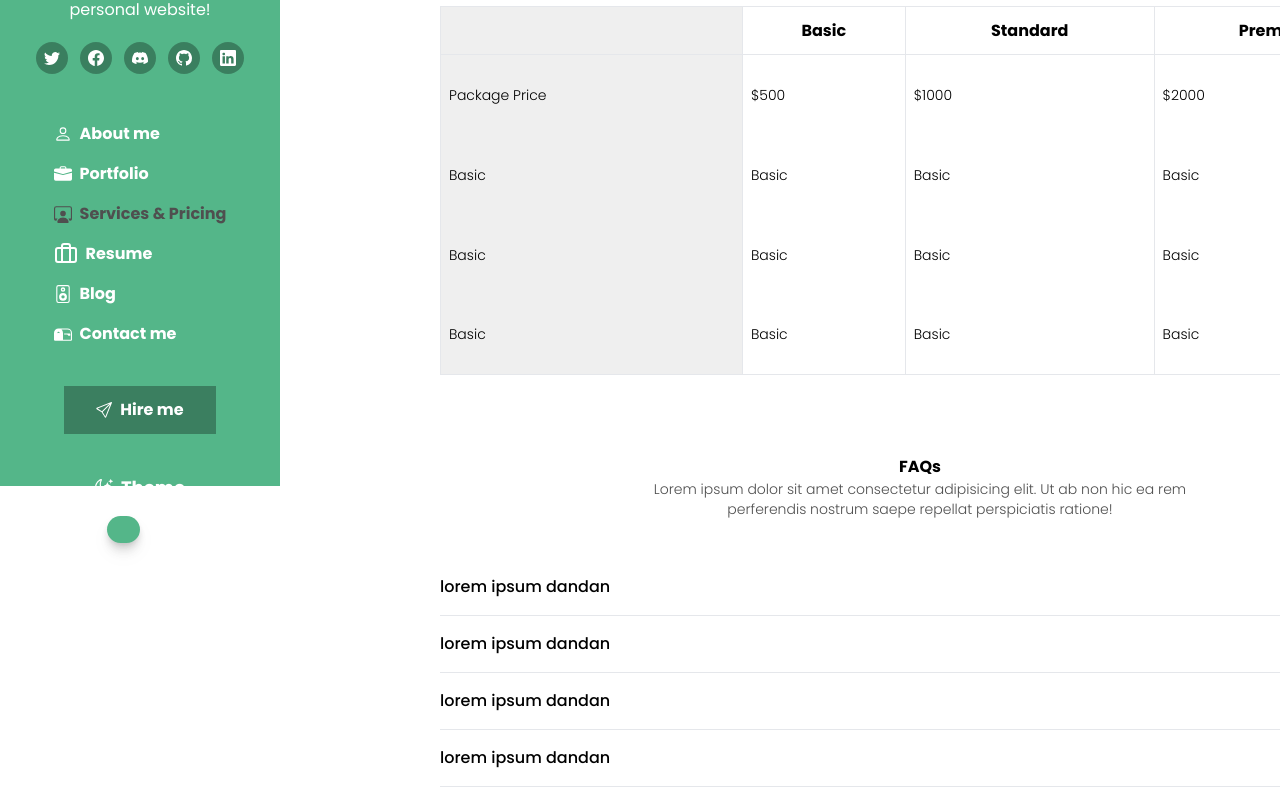
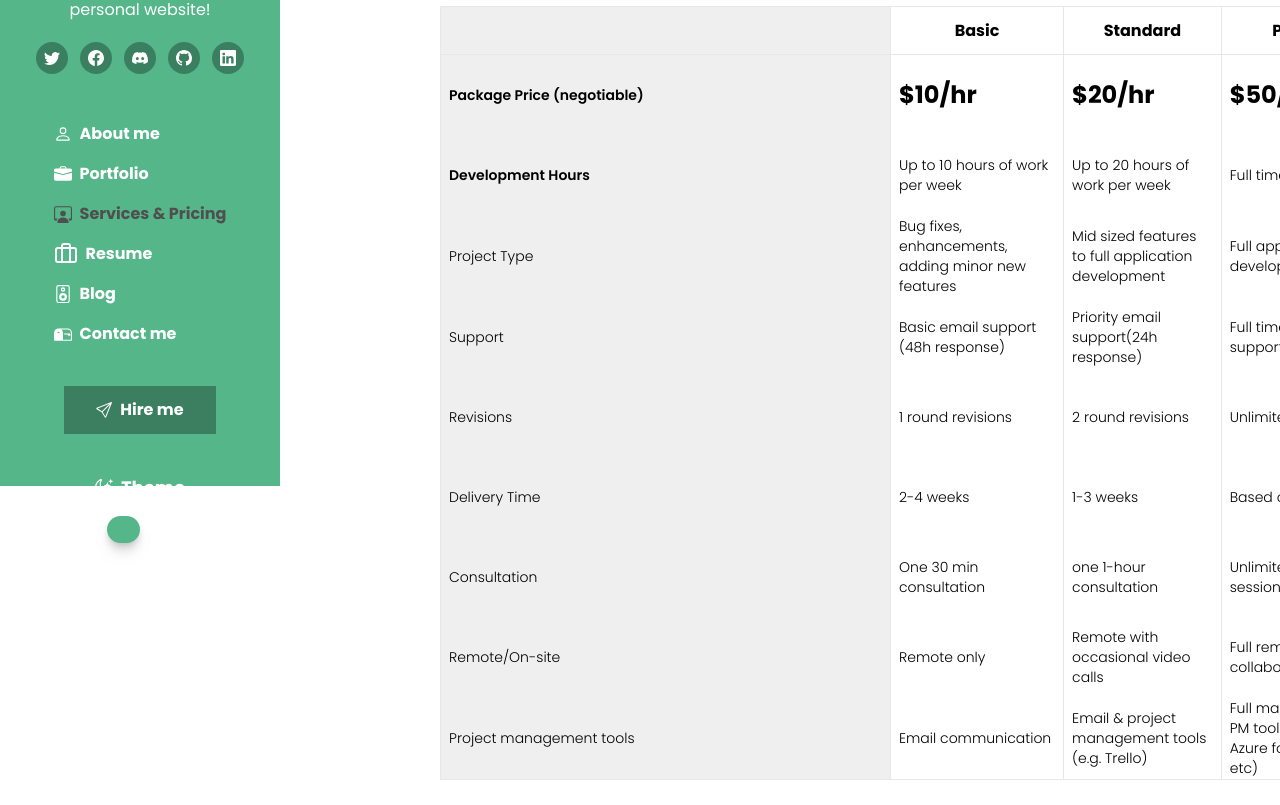
Before and after one commit to ovie-daveth/react-portfolio, a React (Create React App) app: page /services in a window 1280 px wide. Shown: the part 314-1119 px from the top of the page. Built offline with nearby package versions, Linux system fonts and the light colour scheme.

Commit message:
contact page and services page implemented

```diff
--- a/src/constant.js
+++ b/src/constant.js
@@ -134,3 +134,30 @@ export const ListItems = [
   { id: 4, title: 'Articles' },
   { id: 5, title: 'Openings' },
 ];
+
+export const faqs = [
+  {
+    question: "What types of projects do you take on?",
+    answer: "I specialize in building custom software solutions, ranging from small bug fixes and feature enhancements to full-scale web and mobile application development. As to the nature it includes web3 with rust, solidity and javascript; web2 with c#, dotnet, nodejs, react, angular and nestjs; mobile with reactNative; database mgt with sql, nosql (mongodb). If you're unsure whether your project fits, feel free to reach out for a consultation!"
+  },
+  {
+    question: "How do you handle revisions and feedback?",
+    answer: "Depending on the package you choose, I offer 1 to unlimited rounds of revisions. Revisions ensure that the final product meets your expectations, and you can always share your feedback during our scheduled review sessions."
+  },
+  {
+    question: "What is your availability and typical turnaround time?",
+    answer: "For the Basic package, I’m available for up to 10 hours a week, with a turnaround time of 2-4 weeks. For Standard and Premium packages, I can dedicate more hours and offer quicker turnarounds, typically within 1-2 weeks or faster for urgent projects."
+  },
+  {
+    question: "How do payments and billing work?",
+    answer: "I offer flexible, negotiable pricing based on an hourly rate. You can choose between hourly billing or milestone-based payments. Invoices are issued weekly or upon milestone completion, depending on your preference."
+  },
+  {
+    question: "What tools do you use to manage projects?",
+    answer: "I use email for communication in the Basic package. For Standard and Premium packages, I integrate tools like Trello, Jira, and Slack for better collaboration, progress tracking, and live updates. This helps keep the project on track and ensures transparency."
+  },
+  {
+    question: "Can I upgrade my package during the project?",
+    answer: "Absolutely! If your project grows in scope or you need additional support, you can upgrade your package at any time. We can adjust the pricing and timeline accordingly to fit your evolving needs."
+  }
+]
--- a/src/index.css
+++ b/src/index.css
@@ -49,3 +49,6 @@ code {
     font-family: 'Fira Code', monospace;
     overflow-x: auto;
   }
+  .borderRadius{
+    border-radius: 8px;
+  }
--- a/src/pages/services/Service.tsx
+++ b/src/pages/services/Service.tsx
@@ -3,6 +3,7 @@ import Layout from '../../_layout.tsx'
 import Button from '../../components/atoms/Button.tsx'
 import HireMe from '../../components/HireMe.tsx'
 import Accordions from '../../components/atoms/Accordions.tsx'
+import { faqs } from '../../constant.js'
 
 
 const Service = () => {
@@ -32,28 +33,58 @@ const Service = () => {
                   </thead>
                   <tbody className='font-light text-sm'>
                     <tr>
-                      <td className='px-2  border-r-[1.3px] h-20  bg-card_bg dark:bg-dark-card_bg'>Package Price</td>
-                      <td className='px-2  border-r-[1.3px] h-20'>$500</td>
-                      <td className='px-2  border-r-[1.3px] h-20'>$1000</td>
-                      <td className='px-2  border-r-[1.3px] h-20'>$2000</td>
+                      <td className='px-2 border-r-[1.3px] h-20  bg-card_bg dark:bg-dark-card_bg w-[450px] font-semibold'>Package Price (negotiable)</td>
+                      <td className='px-2  border-r-[1.3px] h-20 text-2xl font-bold'>$10/hr</td>
+                      <td className='px-2  border-r-[1.3px] h-20 text-2xl font-bold'>$20/hr</td>
+                      <td className='px-2  border-r-[1.3px] h-20 text-2xl font-bold'>$50/hr</td>
                     </tr>
                     <tr>
-                      <td className='px-2  border-r-[1.3px] h-20  bg-card_bg dark:bg-dark-card_bg'>Basic</td>
-                      <td className='px-2  border-r-[1.3px] h-20'>Basic</td>
-                      <td className='px-2  border-r-[1.3px] h-20'>Basic</td>
-                      <td className='px-2  border-r-[1.3px] h-20'>Basic</td>
+                      <td className='px-2  border-r-[1.3px] h-20  bg-card_bg dark:bg-dark-card_bg font-semibold'>Development Hours</td>
+                      <td className='px-2  border-r-[1.3px] h-20'>Up to 10 hours of work per week</td>
+                      <td className='px-2  border-r-[1.3px] h-20'>Up to 20 hours of work per week</td>
+                      <td className='px-2  border-r-[1.3px] h-20'>Full time availability</td>
                     </tr>
                     <tr>
-                      <td className='px-2  border-r-[1.3px] h-20  bg-card_bg dark:bg-dark-card_bg'>Basic</td>
-                      <td className='px-2  border-r-[1.3px] h-20'>Basic</td>
-                      <td className='px-2  border-r-[1.3px] h-20'>Basic</td>
-                      <td className='px-2  border-r-[1.3px] h-20'>Basic</td>
+                      <td className='px-2  border-r-[1.3px] h-20  bg-card_bg dark:bg-dark-card_bg'>Project Type</td>
+                      <td className='px-2  border-r-[1.3px] h-20'>Bug fixes, enhancements, adding minor new features</td>
+                      <td className='px-2  border-r-[1.3px] h-20'>Mid sized features to full application development</td>
+                      <td className='px-2  border-r-[1.3px] h-20'>Full application development</td>
                     </tr>
                     <tr>
-                      <td className='px-2  border-r-[1.3px] h-20  bg-card_bg dark:bg-dark-card_bg'>Basic</td>
-                      <td className='px-2  border-r-[1.3px] h-20'>Basic</td>
-                      <td className='px-2  border-r-[1.3px] h-20'>Basic</td>
-                      <td className='px-2  border-r-[1.3px] h-20'>Basic</td>
+                      <td className='px-2  border-r-[1.3px] h-20  bg-card_bg dark:bg-dark-card_bg'>Support</td>
+                      <td className='px-2  border-r-[1.3px] h-20'>Basic email support (48h response)</td>
+                      <td className='px-2  border-r-[1.3px] h-20'>Priority email support(24h response)</td>
+                      <td className='px-2  border-r-[1.3px] h-20'>Full time dedicated support</td>
+                    </tr>
+                    <tr>
+                      <td className='px-2  border-r-[1.3px] h-20  bg-card_bg dark:bg-dark-card_bg'>Revisions</td>
+                      <td className='px-2  border-r-[1.3px] h-20'>1 round revisions</td>
+                      <td className='px-2  border-r-[1.3px] h-20'>2 round revisions</td>
+                      <td className='px-2  border-r-[1.3px] h-20'>Unlimited revisions</td>
+                    </tr>
+                    <tr>
+                      <td className='px-2  border-r-[1.3px] h-20  bg-card_bg dark:bg-dark-card_bg'>Delivery Time</td>
+                      <td className='px-2  border-r-[1.3px] h-20'>2-4 weeks</td>
+                      <td className='px-2  border-r-[1.3px] h-20'>1-3 weeks</td>
+                      <td className='px-2  border-r-[1.3px] h-20'>Based on need</td>
+                    </tr>
+                    <tr>
+                      <td className='px-2  border-r-[1.3px] h-20  bg-card_bg dark:bg-dark-card_bg'>Consultation</td>
+                      <td className='px-2  border-r-[1.3px] h-20'>One 30 min consultation</td>
+                      <td className='px-2  border-r-[1.3px] h-20'>one 1-hour consultation</td>
+                      <td className='px-2  border-r-[1.3px] h-20'>Unlimited consultaion sessions</td>
+                    </tr>
+                    <tr>
+                      <td className='px-2  border-r-[1.3px] h-20  bg-card_bg dark:bg-dark-card_bg'>Remote/On-site</td>
+                      <td className='px-2  border-r-[1.3px] h-20'>Remote only</td>
+                      <td className='px-2  border-r-[1.3px] h-20'>Remote with occasional video calls</td>
+                      <td className='px-2  border-r-[1.3px] h-20'>Full remote with live collaboration sessions</td>
+                    </tr>
+                    <tr>
+                      <td className='px-2  border-r-[1.3px] h-20  bg-card_bg dark:bg-dark-card_bg'>Project management tools</td>
+                      <td className='px-2  border-r-[1.3px] h-20'>Email communication</td>
+                      <td className='px-2  border-r-[1.3px] h-20'>Email & project management tools (e.g. Trello)</td>
+                      <td className='px-2  border-r-[1.3px] h-20'>Full management via PM tools (slack, Jira, Azure for developers etc)</td>
                     </tr>
                   </tbody>
               </table>
@@ -61,12 +92,12 @@ const Service = () => {
             <div className='mt-20'>
               <div className='text-center  w-[60%] mx-auto'>
               <h1>FAQs</h1>
-              <p className='text-textLight dark:text-dark-textLight text-sm font-light'>Lorem ipsum dolor sit amet consectetur adipisicing elit. Ut ab non hic ea rem perferendis nostrum saepe repellat perspiciatis ratione!</p>
+              <p className='text-textLight dark:text-dark-textLight text-sm font-light'>In case of further clarifications and help, the following questions further speaks into the above services. If still not clear <a className='text-sidebar_green hover:underline' href="/contact">contact me</a> </p>
               </div>
               <div className='mt-10'>
                 {
-                  [1,2,3,4,5,6].map((_, i) => (
-                    <Accordions key={i} question='lorem ipsum dandan' answer='lorem lorem ipsum ipsaum rutim laran ipuy tyhh opsal kuma trum nao pawartyp oipytw gposiyu lorem lorem ipsum ipsaum rutim laran ipuy tyhh opsal kuma trum nao pawartyp oipytw gposiyu' />
+                  faqs.map((item, i) => (
+                    <Accordions key={i} question={item.question}  answer={item.answer}/>
 
                   ))
                 }
```
Also changed, not shown: src/pages/contact/Contact.tsx (+58 -7 lines).
